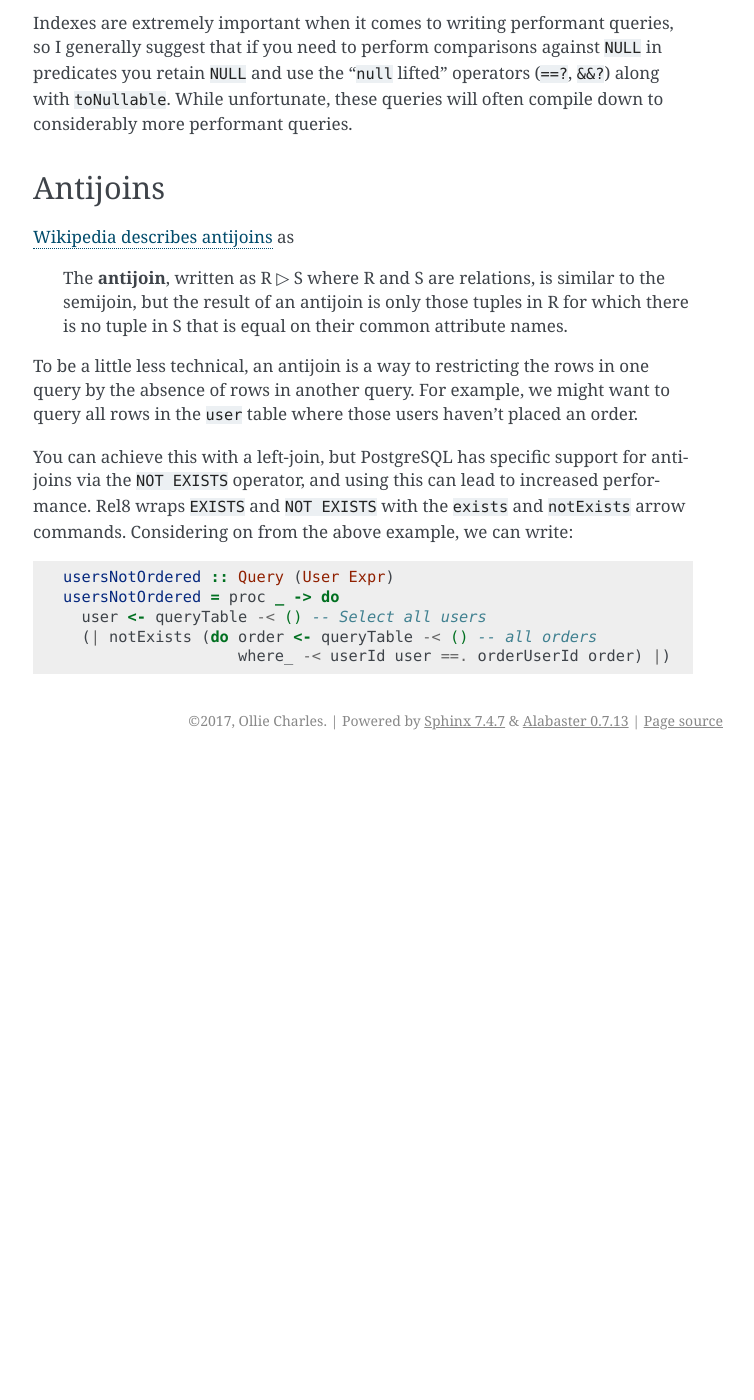
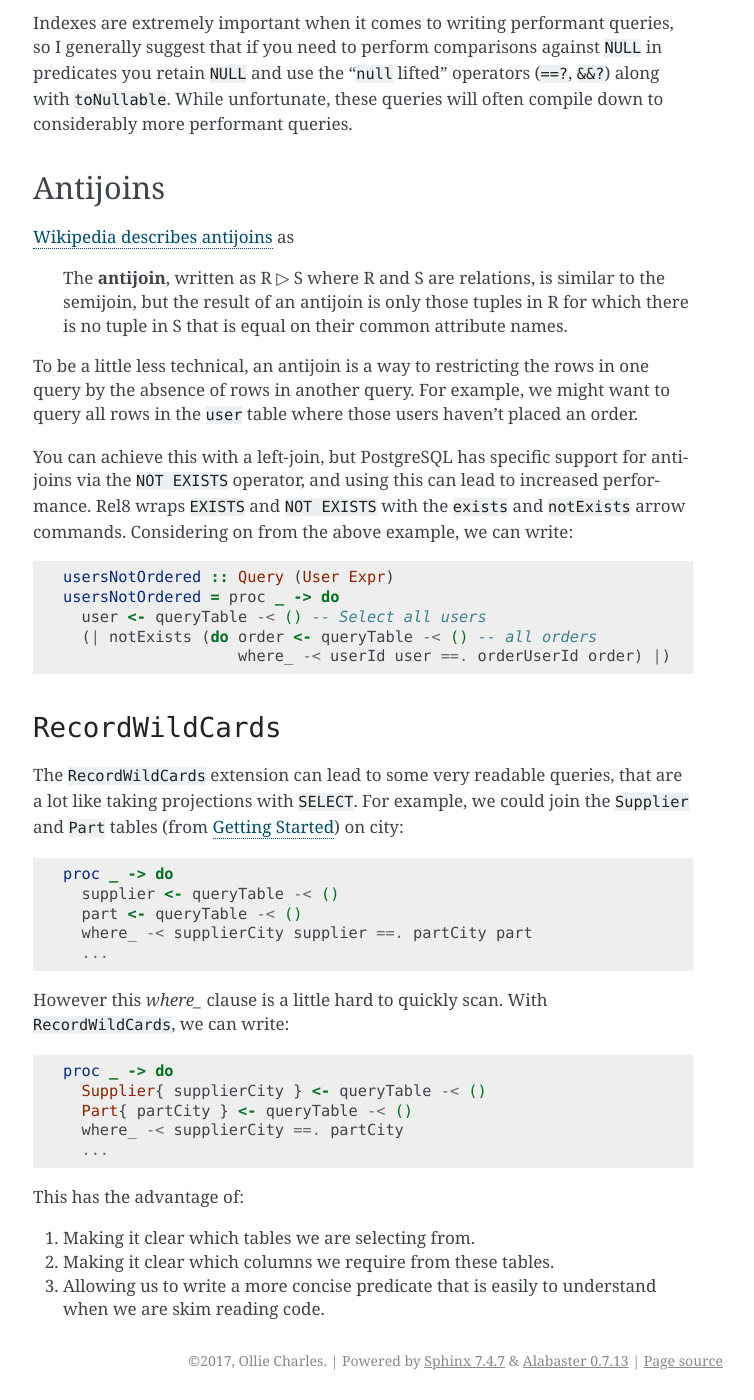
Before and after one commit to circuithub/rel8, a Sphinx documentation site: the page built from docs/concepts.rst, in a window 1280 px wide and 1400 px high, scrolled down 2681 px. Shown: the whole window, without its empty margins (387-1141 px from the left). Built offline with Sphinx 7.4.7, drawn with Linux system fonts in a browser that asks for light colours; before the commit the page ends 3441 px from its top, so only the background shows below that.

Commit message:
Document RecordWildCards as a concept

```diff
--- a/docs/concepts.rst
+++ b/docs/concepts.rst
@@ -154,3 +154,33 @@ write::
     user <- queryTable -< () -- Select all users
     (| notExists (do order <- queryTable -< () -- all orders
                      where_ -< userId user ==. orderUserId order) |)
+
+
+``RecordWildCards``
+-------------------
+
+The ``RecordWildCards`` extension can lead to some very readable queries, that
+are a lot like taking projections with ``SELECT``. For example, we could join
+the ``Supplier`` and ``Part`` tables (from :doc:`tutorial`) on city::
+
+  proc _ -> do
+    supplier <- queryTable -< ()
+    part <- queryTable -< ()
+    where_ -< supplierCity supplier ==. partCity part
+    ...
+
+However this `where_` clause is a little hard to quickly scan. With
+``RecordWildCards``, we can write::
+
+  proc _ -> do
+    Supplier{ supplierCity } <- queryTable -< ()
+    Part{ partCity } <- queryTable -< ()
+    where_ -< supplierCity ==. partCity
+    ...
+
+This has the advantage of:
+
+1. Making it clear which tables we are selecting from.
+2. Making it clear which columns we require from these tables.
+3. Allowing us to write a more concise predicate that is easily to understand
+   when we are skim reading code.
```
